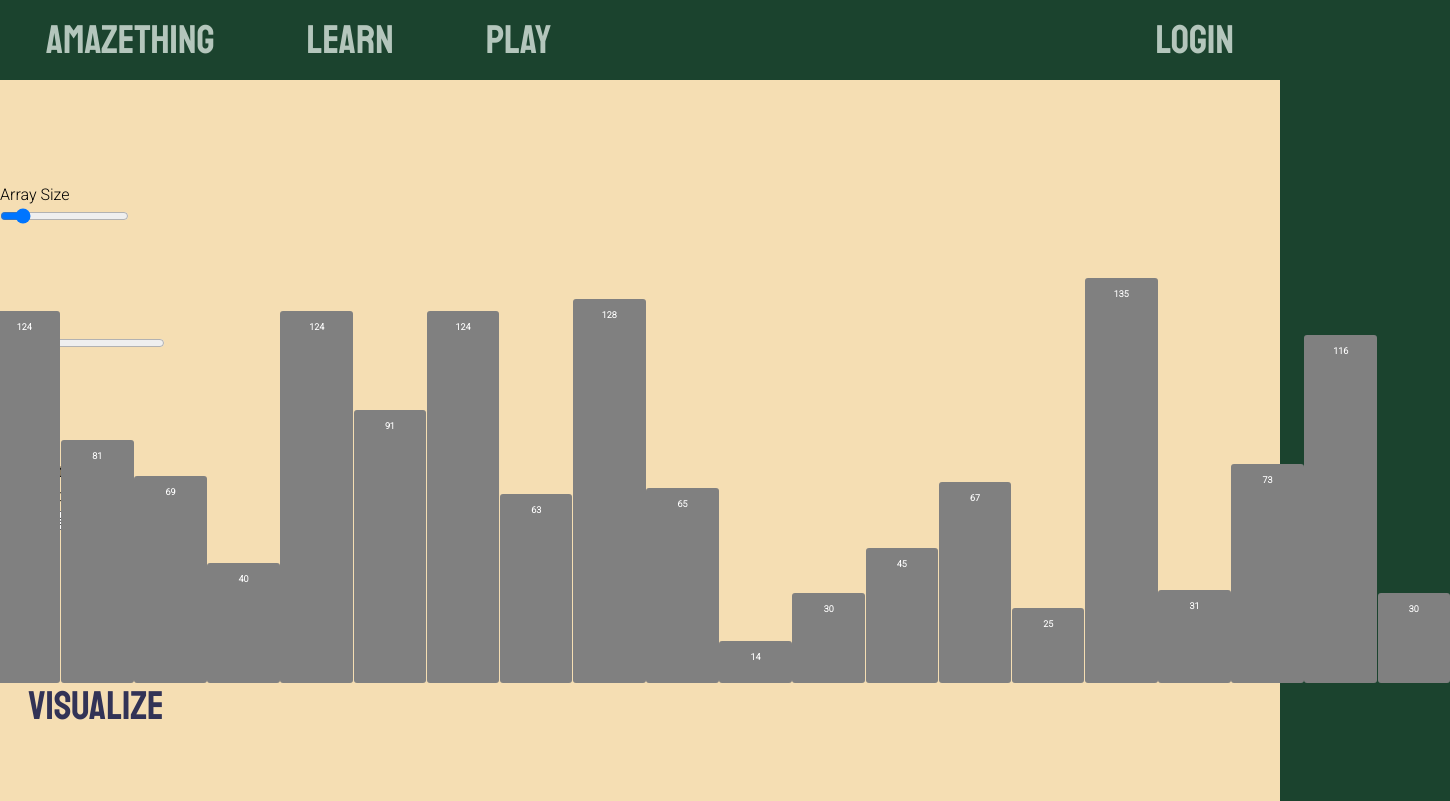
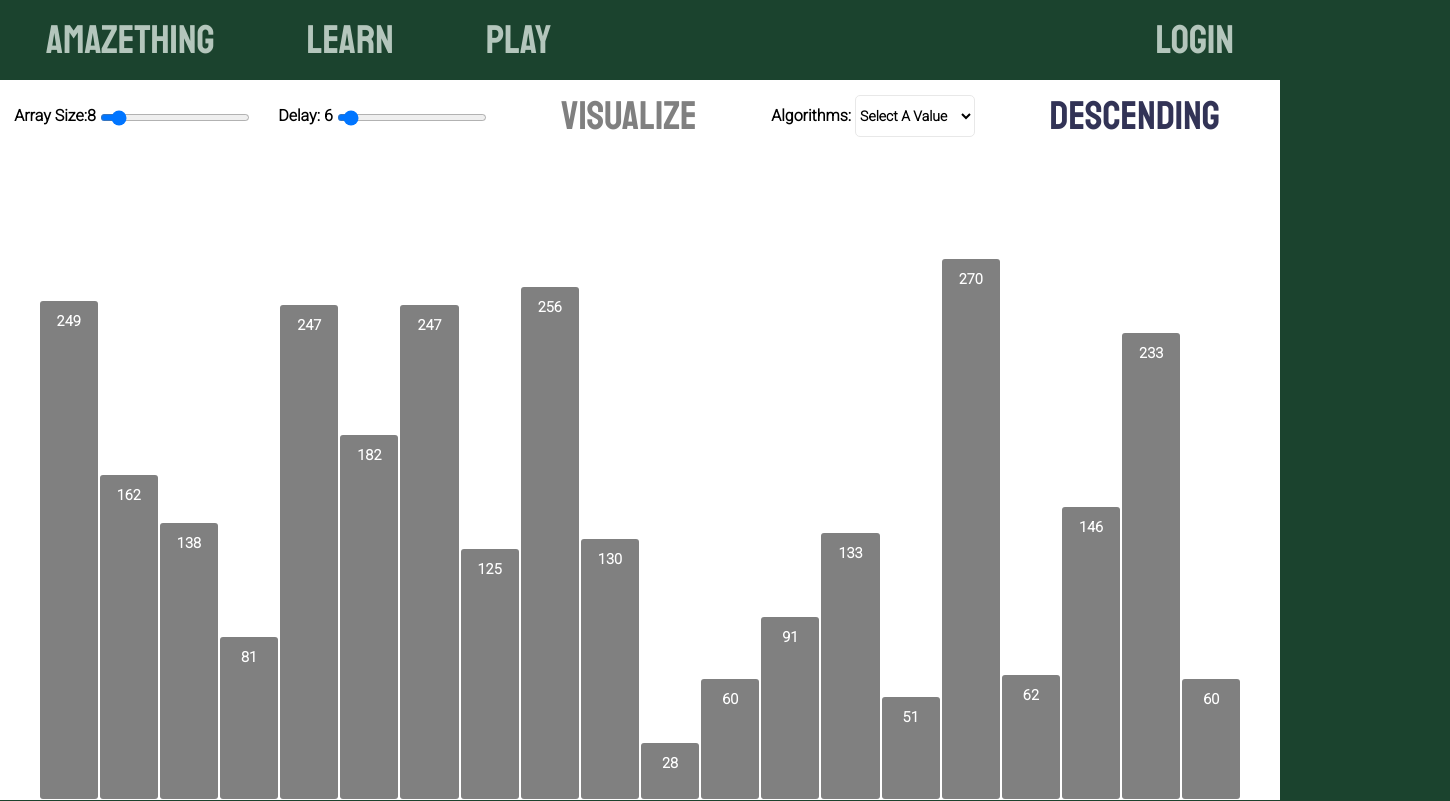
Before and after one commit to vadim-nest/aMAZEthing, a React (Vite) app in the folder Client/: page /learning/allSortsPlay in a window 1280 px wide. Shown: the top 801 px of the page, 1450 px wide, since content can reach past the window. Built offline with nearby package versions, Linux system fonts and the light colour scheme; no server answers.

Commit message:
feat: added customization sort

```diff
--- a/Client/src/components/learning/curvePathSVG.tsx
+++ b/Client/src/components/learning/curvePathSVG.tsx
@@ -77,7 +77,9 @@ function CurvePath() {
   function helperCSS(updateNum: number) {
     console.log({user, updateNum});
     if (isAuthenticated) return user.pathLessons[updateNum];
-    else return JSON.parse(localStorage.getItem('path') as any)[updateNum];
+    if( JSON.parse(localStorage.getItem('path') as any)[updateNum]) {
+      return  JSON.parse(localStorage.getItem('path') as any)[updateNum]
+    };
   }
 
   return (
--- a/Client/src/components/sortingLessons/allSortsPlay.tsx
+++ b/Client/src/components/sortingLessons/allSortsPlay.tsx
@@ -16,53 +16,77 @@ import {
   quickSortAlgo,
   generateArray
 } from "../../utils/sorting-algo";
-import { useState, useEffect, useRef } from "react";
+import { useState, useEffect, useRef, useLayoutEffect } from "react";
 
 export default function AllSortsPlay() {
-  const [array, setArray] = useState([0])
+  const [array, setArray] = useState([] as number[])
   const [clicked, setClicked] = useState(false);
   const [animations, setAnimations] = useState([[1]]);
   const [isSorted, setIsSorted] = useState(false);
   const [choiceOfAlgo, setChoiceOfAlgo] = useState(null as any)
   const [DELAY, setDELAY] = useState(5)
+  const [width, setWidth] = useState(0);
+  const [ascendTRUE, setAscendTRUE] = useState(true)
 
-  let delayRef = useRef(5 as any)
+  let delayRef = useRef<HTMLInputElement>(null)
+  let containerRef = useRef(null as any)
+  let arrayRef = useRef<HTMLInputElement>(null)
+  const selectRef = useRef<HTMLSelectElement>(null);
 
-  let WIDTH = Number(`${1451.23/array.length}`) ;
-  let MIN_VAL = 10;
-  let MAX_VAL = 150;
+  console.log(selectRef.current?.value )
+
+  useLayoutEffect(() => {
+    setWidth(containerRef.current.offsetWidth);
+  }, []);
+
+
+
+  let MIN_VAL = 20;
+  let MAX_VAL = 300;
   let PADTOP = 10;
-  let MARGIN = 0.3;
-  let HEIGHT = 3;
+  let MARGIN = 1;
+  let HEIGHT = 2;
+  let WIDTH = Number(`${(width/array.length)-(MARGIN*2)}`) ;
+  let FONTSIZE:number
+
+  if(array.length >= 40) {
+    FONTSIZE = 0.0000000001
+  } else {
+    FONTSIZE = Number(`${WIDTH/4}`)
+  }
 
   useEffect(() => {
-    setArray((array) => (array = generateArray(20, MIN_VAL, MAX_VAL)));
+    setArray(generateArray(20, MIN_VAL, MAX_VAL));
   }, []);
 
   function algoChosen(choice:string) {
     const copyArr = array.slice()
     if(choice === 'Bubble')  {
-      setAnimations(bubbleSortAlgo(copyArr, false));
+      setAnimations(bubbleSortAlgo(copyArr, ascendTRUE));
     }
     if(choice === 'Insertion')  {
-      setAnimations(insertionSortAlgo(copyArr, false));
+      setAnimations(insertionSortAlgo(copyArr, ascendTRUE));
     }
     if(choice === 'Selection')  {
-      setAnimations(selectionSortAlgo(copyArr, false));
+      setAnimations(selectionSortAlgo(copyArr, ascendTRUE));
     }
     if(choice === 'Merge')  {
-      setAnimations(mergeSortAlgo(copyArr, false));
+      setAnimations(mergeSortAlgo(copyArr, ascendTRUE));
     }
     if(choice === 'Quick')  {
-      setAnimations(quickSortAlgo(copyArr, false));
+      setAnimations(quickSortAlgo(copyArr, ascendTRUE));
     }
   }
 
   useEffect(() => {
     algoChosen(choiceOfAlgo)
-  }, [choiceOfAlgo, array]);
+
+    return(() => console.log('stop listening'))
+
+  }, [choiceOfAlgo, array, ascendTRUE]);
 
   function initArr(NUM_BARS:number) {
+    setIsSorted(false)
     setArray(generateArray(NUM_BARS, MIN_VAL, MAX_VAL));
   }
 
@@ -74,23 +98,41 @@ export default function AllSortsPlay() {
   return (
     <div className="playContainer">
       <div className="formContainer">
-          <label>
-            Array Size
-            <input type="range"  name="array-size" value={array.length}
-         min="8" max="100" onChange={(e) => initArr(e.target.valueAsNumber)} />
-          </label>
-
-
-          <label>
-            {delayRef.current.value}
-            <input ref={delayRef} type="range" name="speed" step="5" value={DELAY}  min="5" max="300" onChange={(e) => initSpeed(e.target.valueAsNumber)}/>
+          <label className="sorting-label">
+            Array Size:{arrayRef.current?.value+ " "}
+            <input type="range" ref={arrayRef}  disabled={clicked ? true : false} name="array-size" value={array.length}
+         min="8" max="150" onChange={(e) => {
+          setIsSorted(false)
+          initArr(e.target.valueAsNumber)}} />
           </label>
 
 
           <label className="sorting-label">
-            Sorting Algorithms
+            Delay: {delayRef.current?.value+ " "}
+            <input ref={delayRef} type="range" name="speed" step="5" value={DELAY} disabled={clicked ? true : false} min="1" max="101" onChange={(e) => initSpeed(e.target.valueAsNumber)}/>
+          </label>
 
-          <select id="sorts" defaultValue={'SelectAValue'}  placeholder="please select" onChange={(e) => setChoiceOfAlgo(e.target.value)}>
+          {!clicked ?
+            <button
+            disabled={selectRef.current?.value === 'SelectAValue' ? true : isSorted ? true : false}
+            className={selectRef.current?.value === 'SelectAValue' ? "button disabled clickSort" : isSorted ? "button disabled clickSort" : "button clickSort visual"}
+              onClick={() => {
+                setClicked(true);
+              }}
+            >
+              visualize
+            </button>
+            :
+            <button className="button clickSort"> Hol up...</button>
+          }
+
+
+          <label className="sorting-label">
+            {'Algorithms: '}
+          <select id="sorts" className="nice-select" defaultValue={'SelectAValue'} ref={selectRef} disabled={clicked ? true : false} placeholder="please select" onChange={(e) => {
+            setChoiceOfAlgo(e.target.value)}
+          }
+            >
           <option value= 'SelectAValue' disabled >
              Select A Value
             </option >
@@ -116,19 +158,14 @@ export default function AllSortsPlay() {
           </select>
           </label>
 
-          {!clicked && (
-            <button
-              className="button clickSort"
-              onClick={() => {
-                setClicked(true);
-              }}
-            >
-              visualize
-            </button>
-          )}
+
+
+          <button  className={ clicked && !isSorted ? "button disabled clickSort ASCEND" : "button clickSort ASCEND"}  disabled={clicked ? true : false} onClick={() => setAscendTRUE(!ascendTRUE)}>
+            {ascendTRUE ? 'DESCENDING' : 'ASCENDING  '}
+          </button>
 
       </div>
-      <div className="visualize-container">
+      <div className="visualize-container" ref={containerRef}>
       <Visualization
        width={WIDTH}
           delay={DELAY}
@@ -138,11 +175,12 @@ export default function AllSortsPlay() {
           height={HEIGHT}
           fontColor={'white'}
           key={array}
-          fontSize={9}
+          fontSize={FONTSIZE}
           animations={animations}
           clicked={clicked}
           setClicked={setClicked}
           setIsSorted={setIsSorted}
+          isSorted={isSorted}
           sortingAlgo={
             choiceOfAlgo === 'Bubble' ? bubbleSortVisual :
             choiceOfAlgo === 'Insertion' ? insertionSortVisual :
--- a/Client/src/components/sortingLessons/visualization.tsx
+++ b/Client/src/components/sortingLessons/visualization.tsx
@@ -12,9 +12,10 @@ export default function Visualization(props: any) {
     if (!tower) tower = '';
     if (!setClicked) setClicked = () => {};
 
+
+
     if(clicked) {
         sortingAlgo(animations, delay, width, margin, tower, height, () => {
-          if(!setClicked && !setIsSorted) return
           setClicked(false)
           setIsSorted(true)})
     }
--- a/Client/src/css/allSortsPlay.css
+++ b/Client/src/css/allSortsPlay.css
@@ -1,32 +1,78 @@
 .playContainer{
-    height: 100vh;
+    height: 90vh;
     width: 100vw;
     display: flex;
-    background-color: wheat;
+    background-color: var(--white);
+    flex-direction: column;
 }
 
 .formContainer{
-    width: 15%;
-    height: 100%;
+    width: 100%;
+    height: 10%;
     display: flex;
-    justify-content: space-evenly;
+    justify-content: space-around;
     align-items: center;
-    flex-direction: column;
-
 
 }
 
 .visualize-container{
-    width: 80%;
-    height: 100%;
-    padding-left: 30px;
+    width: 94%;
+    padding-left: 6%;
+    height: 90%;
     display: flex;
     justify-content: center;
-    align-items: center;
+    align-items: flex-end;
 }
 
 
 
 .sorting-label{
-    width: 125px;
+    text-align:start;
+    font-weight: bolder;
 }
+
+.disabled{
+    color: gray;
+}
+
+.disabled:hover{
+    cursor: default;
+    color: grey;
+}
+
+
+
+.ASCEND{
+    min-width: 182px;
+}
+
+input[type='range'] {
+	height: 7px;
+    width: 150px;
+	border-radius: 5px;
+
+}
+
+
+.nice-select {
+    background-color: #fff;
+    border-radius: 5px;
+    border: solid 1px #e8e8e8;
+    box-sizing: border-box;
+    clear: both;
+    cursor: pointer;
+    font-family: inherit;
+    font-size: 14px;
+    font-weight: bolder;
+    height: 42px;
+    line-height: 40px;
+    padding-right: 10px;
+    outline: none;
+    text-align: left !important;
+    -webkit-transition: all 0.2s ease-in-out;
+    transition: all 0.2s ease-in-out;
+    width: auto; }
+.nice-select:hover {
+      border-color: #dbdbdb; }
+.nice-select:active, .nice-select.open, .nice-select:focus {
+      border-color: #999; }
--- a/Client/src/features/store.ts
+++ b/Client/src/features/store.ts
@@ -3,6 +3,7 @@ import userReducer from './user_slice';
 import gameReducer from './game_slice';
 
 function saveToLocalStorage(store: any) {
+  console.log(store)
   try {
     const serializedStore = JSON.stringify(store);
     window.localStorage.setItem('store', serializedStore);
--- a/Client/src/utils/sorting-algo.ts
+++ b/Client/src/utils/sorting-algo.ts
@@ -1,4 +1,3 @@
-
 export function bubbleSortAlgo(arr: any, ASC_MODE:boolean) {
   const ArrayStates: number[][] = [];
   let animations: number[][] = [];
@@ -24,7 +23,7 @@ export function bubbleSortAlgo(arr: any, ASC_MODE:boolean) {
   }
     iterations++;
   }
-  return animations;
+  return animations ;
 }
 
 export function generateArray(NUM:number, MIN:number, MAX:number) {
--- a/Client/src/utils/sorting-helper-visual.ts
+++ b/Client/src/utils/sorting-helper-visual.ts
@@ -49,17 +49,13 @@ export async function bubbleSortVisual(animations:number[][], DELAY_MS:number, w
     return new Promise((res) => setTimeout(res, time));
   }
 
-  export async function insertionSortVisual(animations:number[][], DELAY_MS:number, width:number, margin:number, tower: string = '',  height:number,cb?: () => void) {
-    console.log(typeof width)
+  export async function insertionSortVisual(animations:number[][], DELAY_MS:number, width:number, margin:number, tower: string = '',  height:number, cb?: () => void) {
     for (let i = 0; i < animations.length; i++) {
       await delay(DELAY_MS);
       if (animations[i].length > 2) {
         const [indexOne, elementOne, indexTwo, elementTwo] = animations[i];
         document.getElementById(`${indexOne}arrayColumn${tower}`)!.style.backgroundColor = 'var(--red)';
         document.getElementById(`${indexTwo}arrayColumn${tower}`)!.style.backgroundColor = 'var(--red)';
-
-        console.log(typeof width)
-
         document.getElementById(
           `${indexOne}arrayColumn${tower}`
         )!.style.transform += `translateX(-${width+margin*2}px)`;
@@ -95,8 +91,6 @@ export async function bubbleSortVisual(animations:number[][], DELAY_MS:number, w
   }
 
 export async function selectionSortVisual(animations:number[][], DELAY_MS:number, width:number, margin:number, tower: string = '', height:number, cb?: () => void) {
-  const arrayBars = document.getElementsByClassName('array-el');
-
     for(let i = 0; i<animations.length; i++) {
       await delay(DELAY_MS)
       if(animations[i].length > 2) {
```
